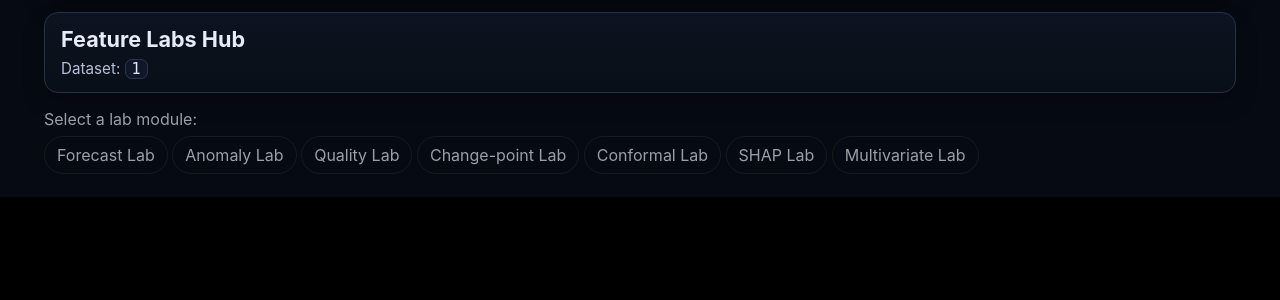
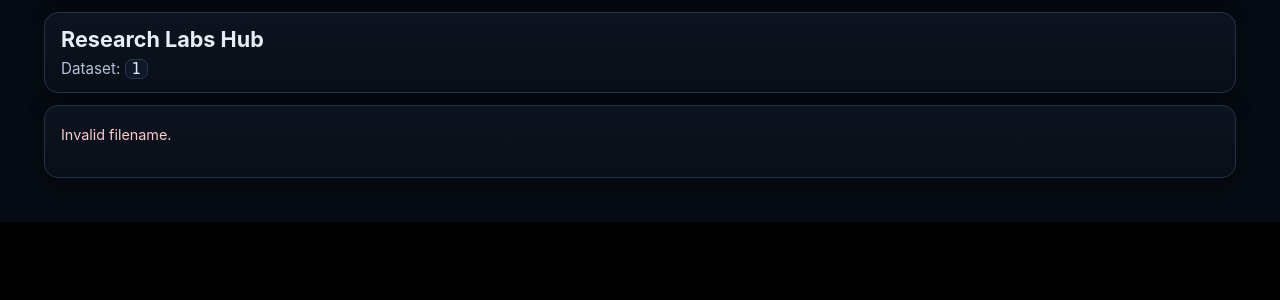
Before and after one commit to Quetzalcoatlus2/Data-analysis, a Flask app: page /labs/1 in a window 1280 px wide. Shown: the part 77-377 px from the top of the page. Run offline with Flask 3, Linux system fonts and the light colour scheme; data that the repository does not hold is empty.

Commit message:
Refactor(research-hub): replace static links with runtime hub containers
Update templates/research_hub.html to runtime-driven shell containers (status, summary grid, hub content grid) and rename heading/title to Research Labs Hub.\n\nWhy: let the JS runtime render dataset profile and capability cards from the new labs API instead of hardcoded links.

```diff
--- a/templates/research_hub.html
+++ b/templates/research_hub.html
@@ -1,17 +1,10 @@
 {% extends "research_base.html" %}
-{% block title %}Feature Labs Hub{% endblock %}
-{% block heading %}Feature Labs Hub{% endblock %}
+{% block title %}Research Labs Hub{% endblock %}
+{% block heading %}Research Labs Hub{% endblock %}
 {% block body %}
-<section class="card">
-  <p class="muted">Select a lab module:</p>
-  <div class="lab-grid">
-    <a class="pill" href="{{ url_for('pages.labs_forecast_lab', filename=filename, display=display_name, column=selected_col) }}">Forecast Lab</a>
-    <a class="pill" href="{{ url_for('pages.labs_anomaly_lab', filename=filename, display=display_name, column=selected_col) }}">Anomaly Lab</a>
-    <a class="pill" href="{{ url_for('pages.labs_quality_lab', filename=filename, display=display_name, column=selected_col) }}">Quality Lab</a>
-    <a class="pill" href="{{ url_for('pages.labs_change_point_lab', filename=filename, display=display_name, column=selected_col) }}">Change-point Lab</a>
-    <a class="pill" href="{{ url_for('pages.labs_conformal_lab', filename=filename, display=display_name, column=selected_col) }}">Conformal Lab</a>
-    <a class="pill" href="{{ url_for('pages.labs_shap_lab', filename=filename, display=display_name, column=selected_col) }}">SHAP Lab</a>
-    <a class="pill" href="{{ url_for('pages.labs_multivariate_lab', filename=filename, display=display_name, column=selected_col) }}">Multivariate Lab</a>
-  </div>
+<section class="labs-card labs-shell" data-lab-page="hub">
+  <div class="labs-status" data-lab-status>Loading dataset profile…</div>
+  <div class="labs-summary-grid" data-lab-summary></div>
+  <div class="labs-hub-grid" data-lab-content></div>
 </section>
 {% endblock %}
```
